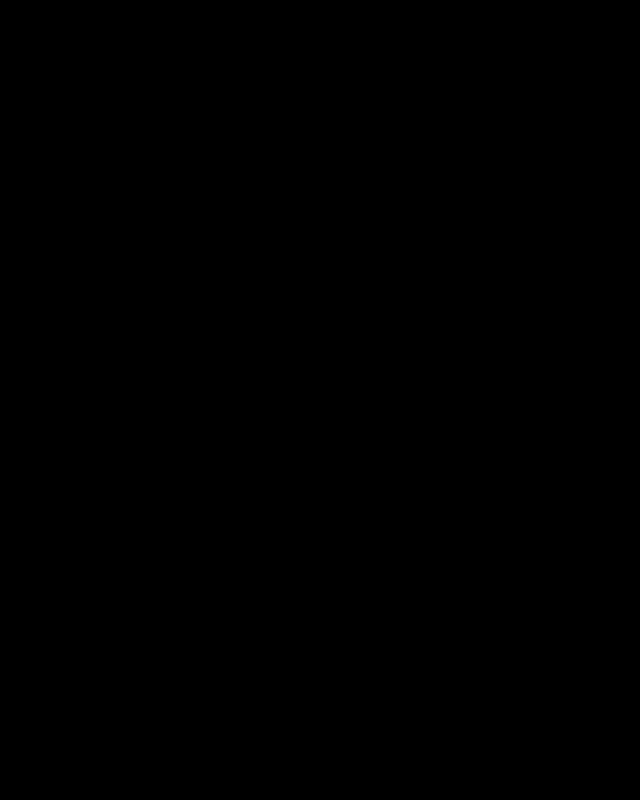
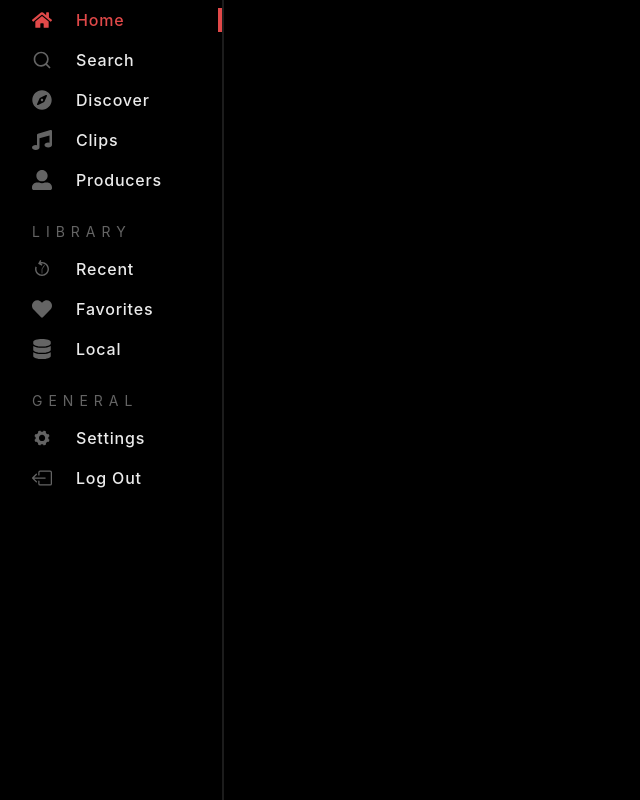
Before and after one commit to amatureApe/afrosonic-dashboard, a Next.js app: page / in a window 1280 px wide. Shown: the whole page, without its empty margins (0-640 px from the left). Built offline with nearby package versions, Linux system fonts and the light colour scheme.

Commit message:
add Sidebar to main page

```diff
--- a/package.json
+++ b/package.json
@@ -13,7 +13,8 @@
     "framer-motion": "^4",
     "next": "latest",
     "react": "^17.0.2",
-    "react-dom": "^17.0.2"
+    "react-dom": "^17.0.2",
+    "react-icons": "^4.6.0"
   },
   "devDependencies": {
     "@types/node": "^12.12.21",
--- a/src/components/content/index.tsx
+++ b/src/components/content/index.tsx
@@ -1,8 +1,10 @@
 import { VStack, HStack } from '@chakra-ui/react'
+import { Sidebar } from 'src/components/sidebar/index'
 
 export const Content = () => {
   return (
     <HStack width="full" flex={1} overflow="hidden">
+      <Sidebar />
       <VStack px={12} pt={12} width="full" height="full" spacing={6} overflow="hidden">
         <HStack width="full" alignItems="flex-start" overflow="hidden" flex={1}>
 
--- a/src/components/sidebar/index.tsx
+++ b/src/components/sidebar/index.tsx
@@ -1,4 +1,7 @@
 import { List, ListItem, VStack } from '@chakra-ui/react'
+
+import { navItems } from './nav-data'
+import { NavItem } from './nav-item'
 
 export const Sidebar = () => {
   return (
@@ -12,7 +15,11 @@
       flexShrink={0}
     >
       <List width="full" overflowY="auto">
-
+        {navItems.map((item, index) => (
+          <ListItem key={item.label}>
+            <NavItem item={item} isActive={index === 0} />
+          </ListItem>
+        ))}
       </List>
 
     </VStack>
--- /dev/null
+++ b/src/components/sidebar/nav-data.ts
@@ -0,0 +1,78 @@
+import { FaHome, FaCompass, FaMusic, FaUserAlt, FaHeart, FaDatabase } from 'react-icons/fa';
+import { RiSearchLine } from 'react-icons/ri';
+import { GiBackwardTime } from 'react-icons/gi';
+import { IoIosSettings } from 'react-icons/io';
+import { BsBoxArrowLeft } from 'react-icons/bs';
+
+import { NavItem } from 'types/nav-item';
+
+export const navItems: NavItem[] = [
+  {
+    type: 'link',
+    href: '/',
+    icon: FaHome,
+    label: 'Home',
+  },
+  {
+    type: 'link',
+    href: '/search',
+    icon: RiSearchLine,
+    label: 'Search',
+  },
+  {
+    type: 'link',
+    href: '/discover',
+    icon: FaCompass,
+    label: 'Discover',
+  },
+  {
+    type: 'link',
+    href: '/clips',
+    icon: FaMusic,
+    label: 'Clips',
+  },
+  {
+    type: 'link',
+    href: '/producers',
+    icon: FaUserAlt,
+    label: 'Producers',
+  },
+  {
+    type: 'header',
+    label: 'Library',
+  },
+  {
+    type: 'link',
+    href: '/recent',
+    icon: GiBackwardTime,
+    label: 'Recent',
+  },
+  {
+    type: 'link',
+    href: '/favorites',
+    icon: FaHeart,
+    label: 'Favorites',
+  },
+  {
+    type: 'link',
+    href: '/local',
+    icon: FaDatabase,
+    label: 'Local',
+  },
+  {
+    type: 'header',
+    label: 'General'
+  },
+  {
+    type: 'link',
+    href: '/settings',
+    icon: IoIosSettings,
+    label: 'Settings',
+  },
+  {
+    type: 'link',
+    href: '/logout',
+    icon: BsBoxArrowLeft,
+    label: 'Log Out',
+  },
+];
--- /dev/null
+++ b/src/components/sidebar/nav-item.tsx
@@ -0,0 +1,62 @@
+import { Link, HStack, Icon, Text, Box, Heading } from '@chakra-ui/react'
+import NextLink from 'next/link'
+
+import { NavItem as Item } from 'types/nav-item'
+
+type Props = {
+  item: Item
+  isActive: boolean
+}
+
+export const NavItem = ({ isActive, item }: Props) => {
+  const { label } = item
+
+  if (item.type === 'link') {
+    const { icon } = item
+
+    return (
+      <NextLink href="#" passHref>
+        <Link variant="unstyled" _hover={{ textDecoration: 'none' }}>
+          <HStack
+            align="center"
+            justify="flex-start"
+            height={{ base: 10, '2xl': 14 }}
+            transition="ease-out"
+            transitionProperty="background"
+            transitionDuration="normal"
+            _hover={{ background: 'gray.dark' }}
+          >
+            <Icon width={5} height={5} mr={4} ml={8} color={isActive ? "brand.red" : "gray.light"} as={icon} />
+            <Text
+              fontSize="md"
+              fontWeight="medium"
+              flex={1}
+              letterSpacing="wider"
+              color={isActive ? "brand.red" : "whiteAlpha.900"}
+            >
+              {label}
+            </Text>
+            {isActive && (
+              <Box width={1} height={6} bg="brand.red" />
+            )}
+          </HStack>
+        </Link>
+      </NextLink>
+    )
+  }
+
+  return (
+    <Heading
+      color="gray.light"
+      fontWeight="normal"
+      textTransform="uppercase"
+      letterSpacing={6}
+      fontSize="sm"
+      ml={8}
+      mt={{ base: 6, '2xl': 8 }}
+      mb={2}
+    >
+      {label}
+    </Heading>
+  )
+}
--- /dev/null
+++ b/src/types/nav-item.ts
@@ -0,0 +1,17 @@
+import { IconType } from 'react-icons/lib'
+
+type HeaderItem = {
+  type: 'header'
+}
+
+type LinkItem = {
+  type: 'link'
+  icon: IconType
+  href: string
+}
+
+type ItemTypeProps = HeaderItem | LinkItem
+
+export type NavItem = ItemTypeProps & {
+  label: string
+}
```
Also changed, not shown: 1 other file (tests, documents, lock files or other folders).
